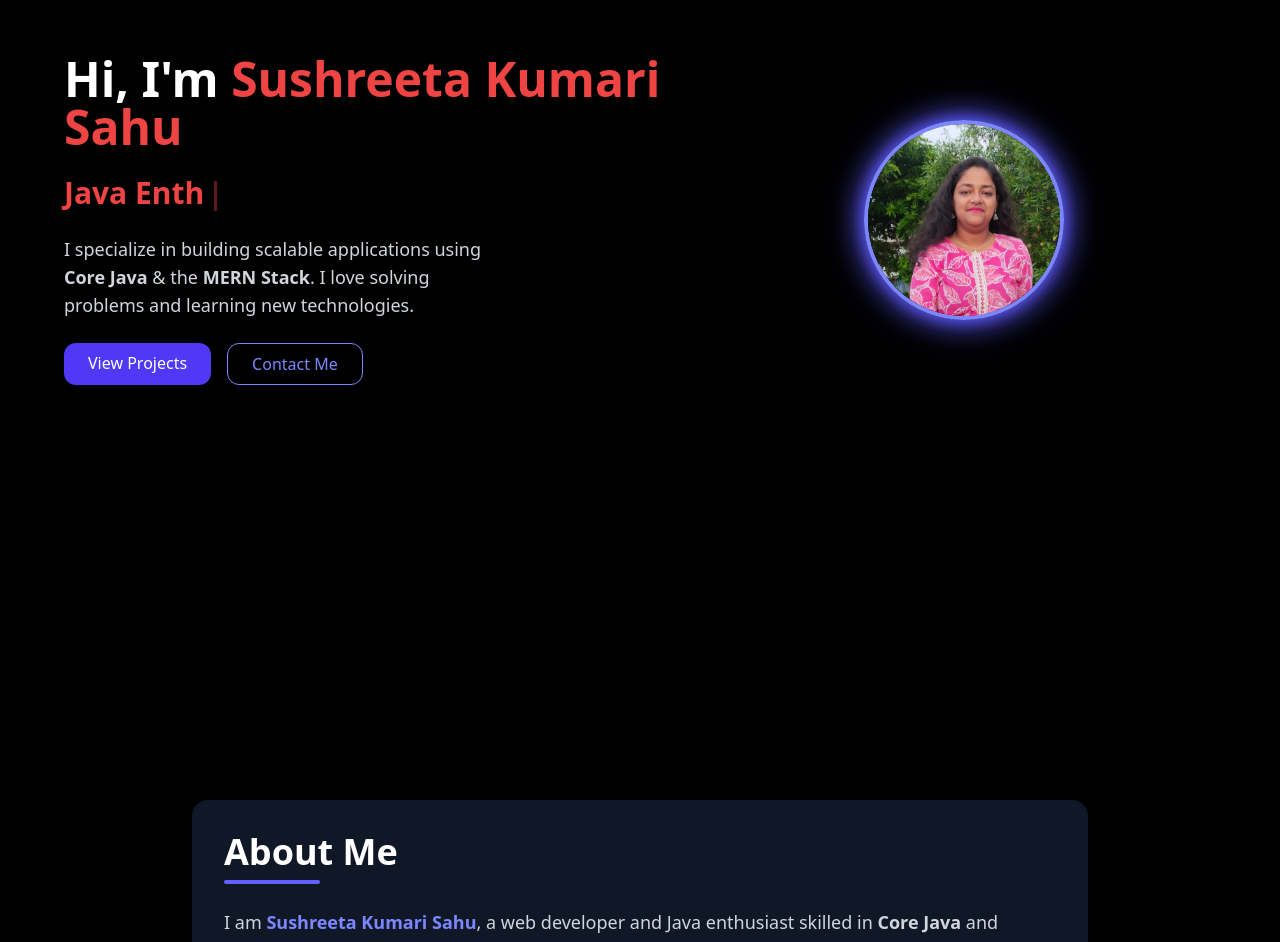
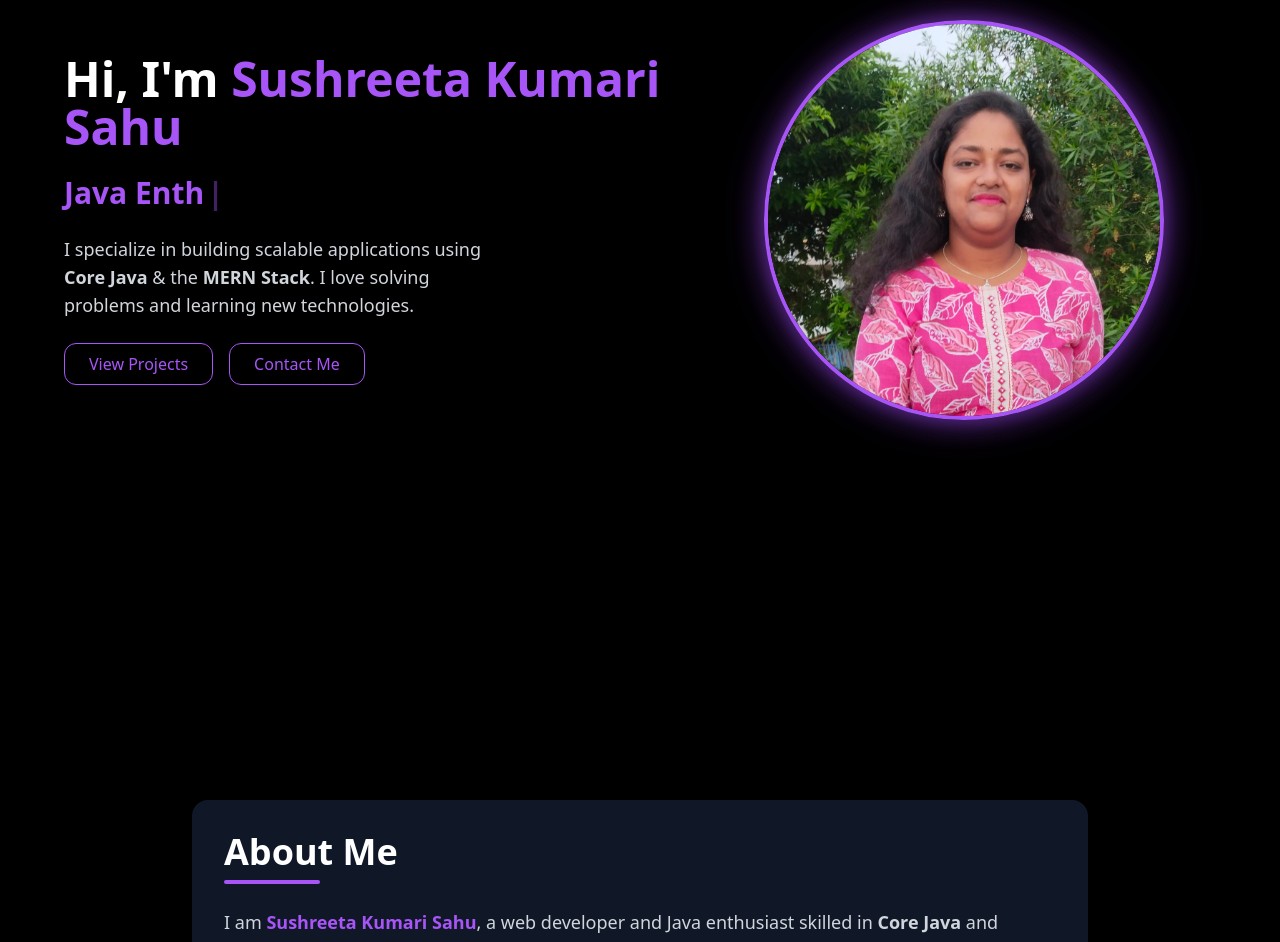
Before and after one commit to 12Sushree/Personal-Portfolio, a React (Vite) app: page / in a window 1280 px wide. Shown: the part 240-1182 px from the top of the page. Built offline with nearby package versions, Linux system fonts and the light colour scheme.

Commit message:
Color Updated!

```diff
--- a/src/components/Header.jsx
+++ b/src/components/Header.jsx
@@ -52,7 +52,7 @@ export default function Header() {
             href={`#${item}`}
             className={`mx-3 transition duration-200 ${
               activeSection === item
-                ? "text-indigo-400 border-b-2 border-indigo-400"
+                ? "text-[#A855F7] border-b-2 border-[#A855F7]"
                 : "hover:text-gray-300"
             }`}
           >
@@ -76,7 +76,7 @@ export default function Header() {
               onClick={() => setIsOpen(false)}
               className={`transition duration-200 ${
                 activeSection === item
-                  ? "text-indigo-400"
+                  ? "text-[#A855F7]"
                   : "hover:text-gray-300"
               }`}
             >
--- a/src/index.css
+++ b/src/index.css
@@ -6,16 +6,16 @@ html {
 
 @keyframes glowPulse {
   0% {
-    box-shadow: 0 0 10px #4f46e5, 0 0 20px #4f46e5,
-      0 0 30px rgba(79, 70, 229, 0.6);
+    box-shadow: 0 0 10px #4f2379, 0 0 20px #4f2379,
+      0 0 30px rgba(79, 35, 121, 0.6);
   }
   50% {
-    box-shadow: 0 0 20px #6366f1, 0 0 40px #6366f1,
-      0 0 60px rgba(99, 102, 241, 0.8);
+    box-shadow: 0 0 20px #4f2379, 0 0 40px #4f2379,
+      0 0 60px rgba(79, 35, 121, 0.8);
   }
   100% {
-    box-shadow: 0 0 10px #4f46e5, 0 0 20px #4f46e5,
-      0 0 30px rgba(79, 70, 229, 0.6);
+    box-shadow: 0 0 10px #4f2379, 0 0 20px #4f2379,
+      0 0 30px rgba(79, 35, 121, 0.6);
   }
 }
 
--- a/src/pages/About.jsx
+++ b/src/pages/About.jsx
@@ -11,13 +11,13 @@ export default function About() {
         className="max-w-4xl w-full text-center md:text-left animate-slideFade
                       bg-gray-900 bg-opacity-90 p-8 rounded-2xl shadow-lg"
       >
-        <h2 className="text-4xl font-extrabold text-white mb-6 relative after:content-[''] after:block after:w-24 after:h-1 after:bg-indigo-500 after:mx-auto md:after:mx-0 after:mt-2 after:rounded-full">
+        <h2 className="text-4xl font-extrabold text-white mb-6 relative after:content-[''] after:block after:w-24 after:h-1 after:bg-[#A855F7] after:mx-auto md:after:mx-0 after:mt-2 after:rounded-full">
           About Me
         </h2>
 
         <p className="text-lg text-gray-300 leading-relaxed mb-4">
           I am{" "}
-          <span className="text-indigo-400 font-semibold">
+          <span className="text-[#A855F7] font-semibold">
             Sushreeta Kumari Sahu
           </span>
           , a web developer and Java enthusiast skilled in{" "}
--- a/src/pages/Home.jsx
+++ b/src/pages/Home.jsx
@@ -12,10 +12,10 @@ export default function Home() {
       {/* Left */}
       <div className="flex-1 text-center md:text-left space-y-6 pl-6 md:pl-12 animate-slideFade">
         <h1 className="text-4xl md:text-5xl font-bold text-white">
-          Hi, I'm <span className="text-[#EF4444]">Sushreeta Kumari Sahu</span>
+          Hi, I'm <span className="text-[#A855F7]">Sushreeta Kumari Sahu</span>
         </h1>
 
-        <h2 className="text-3xl text-[#EF4444] font-bold">
+        <h2 className="text-3xl text-[#A855F7] font-bold">
           <Typewriter
             words={[
               "Full-Stack Developer (MERN)",
@@ -41,13 +41,13 @@ export default function Home() {
         <div className="flex justify-center md:justify-start gap-4">
           <a
             href="#projects"
-            className="bg-indigo-600 text-white px-6 py-2 rounded-xl hover:bg-indigo-700 transition duration-300 shadow-md"
+            className="border border-[#A855F7] text-[#A855F7] px-6 py-2 rounded-xl hover:bg-[#A855F7] hover:text-white transition duration-300"
           >
             View Projects
           </a>
           <a
             href="#contact"
-            className="border border-indigo-400 text-indigo-400 px-6 py-2 rounded-xl hover:bg-indigo-900 transition duration-300"
+            className="border border-[#A855F7] text-[#A855F7] px-6 py-2 rounded-xl hover:bg-[#A855F7] hover:text-white transition duration-300"
           >
             Contact Me
           </a>
@@ -59,7 +59,7 @@ export default function Home() {
         <img
           src={profileImg}
           alt="Profile"
-          className="rounded-full w-50 h-50 object-cover shadow-lg border-4 border-indigo-400 hover:scale-105 transition-transform duration-300 animate-glow"
+          className="rounded-full w-50 h-50 sm:w-50 sm:h-50 md:w-100 md:h-100 object-cover shadow-lg border-4 border-[#A855F7] hover:scale-105 transition-transform duration-300 animate-glow"
         />
       </div>
     </section>
--- a/src/pages/Internships.jsx
+++ b/src/pages/Internships.jsx
@@ -18,16 +18,16 @@ export default function Internships() {
     >
       <div
         className="max-w-3xl w-full bg-gray-900 p-8 rounded-2xl shadow-lg
-                      hover:shadow-indigo-500/40 hover:scale-[1.02] transition transform duration-300"
+                      hover:shadow-[#A855F7] hover:scale-[1.02] transition transform duration-300"
       >
         {/* Heading */}
-        <h2 className="text-3xl font-bold text-center text-white mb-6 relative after:content-[''] after:block after:w-24 after:h-1 after:bg-indigo-500 after:mx-auto after:mt-2 after:rounded-full">
+        <h2 className="text-3xl font-bold text-center text-white mb-6 relative after:content-[''] after:block after:w-24 after:h-1 after:bg-[#A855F7] after:mx-auto after:mt-2 after:rounded-full">
           Internship
         </h2>
 
         {/* Internship Card */}
         <div className="animate-fadeIn">
-          <h3 className="text-xl font-semibold text-indigo-400">
+          <h3 className="text-xl font-semibold text-[#A855F7]">
             {internship.role}
           </h3>
           <p className="text-white text-lg">{internship.company}</p>
@@ -41,7 +41,7 @@ export default function Internships() {
             {internship.tech.map((t, i) => (
               <span
                 key={i}
-                className="bg-indigo-800 text-indigo-100 px-2 py-0.5 rounded text-xs"
+                className="bg-[#4f2379] text-white px-2 py-0.5 rounded text-xs"
               >
                 {t}
               </span>
--- a/src/pages/Projects.jsx
+++ b/src/pages/Projects.jsx
@@ -43,9 +43,9 @@ export default function Projects() {
           {projects.map((p, i) => (
             <article
               key={i}
-              className="bg-gray-900 p-6 rounded-xl shadow-lg hover:shadow-indigo-500/40 transition hover:scale-105"
+              className="bg-gray-900 p-6 rounded-xl shadow-lg hover:shadow-[#A855F7] transition hover:scale-105"
             >
-              <h3 className="text-xl font-semibold text-indigo-400 mb-2">
+              <h3 className="text-xl font-semibold text-[#A855F7] mb-2">
                 {p.title}
               </h3>
               <p className="text-gray-300 mb-3">{p.description}</p>
@@ -53,7 +53,7 @@ export default function Projects() {
                 {p.tech.map((t, j) => (
                   <span
                     key={j}
-                    className="bg-indigo-800 text-indigo-100 px-2 py-0.5 rounded text-xs"
+                    className="bg-[#4f2379] text-white px-2 py-0.5 rounded text-xs"
                   >
                     {t}
                   </span>
@@ -63,7 +63,7 @@ export default function Projects() {
                 href={p.codeLink}
                 target="_blank"
                 rel="noopener noreferrer"
-                className="border border-indigo-400 text-indigo-400 px-4 py-1.5 rounded-md hover:bg-indigo-950 text-sm"
+                className="border border-[#A855F7] text-[#A855F7] px-4 py-1.5 rounded-md hover:bg-[#4f2379] hover:text-white text-sm"
               >
                 GitHub
               </a>
--- a/src/pages/Resume.jsx
+++ b/src/pages/Resume.jsx
@@ -15,9 +15,10 @@ export default function Resume() {
         </p>
 
         <a
-          href={`${process.env.PUBLIC_URL}/Sushreeta_Sahu_Resume_V1.pdf`}
+          href="https://drive.google.com/file/d/1yURP8J7kAoG9v7jwF8np-JQnV7VWA721/view?usp=sharing"
+          // href={`${process.env.PUBLIC_URL}/Sushreeta_Sahu_Resume_V1.pdf`}
           download
-          className="inline-flex items-center gap-2 bg-indigo-600 text-white px-6 py-3 rounded-md hover:bg-indigo-700 hover:shadow-indigo-500/50 transition duration-300 text-lg font-medium"
+          className="inline-flex items-center gap-2 bg-[#4f2379] text-white px-6 py-3 rounded-md text-lg font-medium"
         >
           <FaDownload className="text-xl" /> Download Resume
         </a>
--- a/src/pages/Skills.jsx
+++ b/src/pages/Skills.jsx
@@ -58,7 +58,7 @@ export default function Skills() {
               initial={{ opacity: 0, y: 40 }}
               whileInView={{ opacity: 1, y: 0 }}
               transition={{ duration: 0.4, delay: i * 0.05 }}
-              className="flex flex-col items-center bg-gray-900 p-4 rounded-xl shadow-md hover:shadow-indigo-500/30 transition text-center"
+              className="flex flex-col items-center bg-gray-900 p-4 rounded-xl shadow-md hover:shadow-[#A855F7] transition text-center"
             >
               <div className="text-3xl mb-2">{s.icon}</div>
               <span className="text-gray-200 font-medium">{s.name}</span>
```
